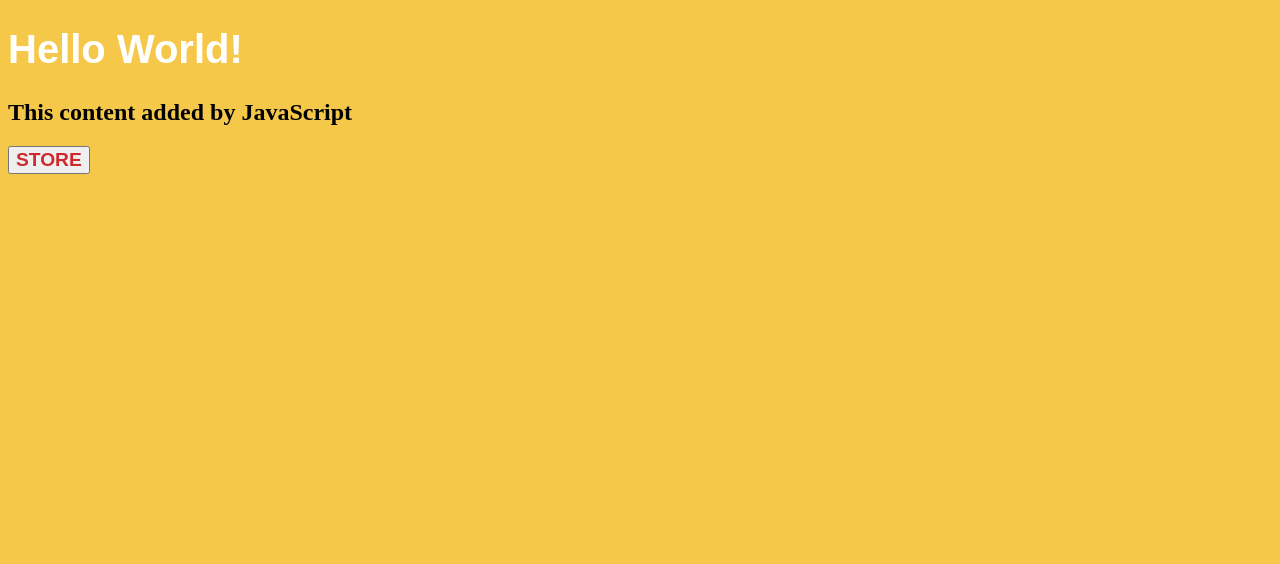
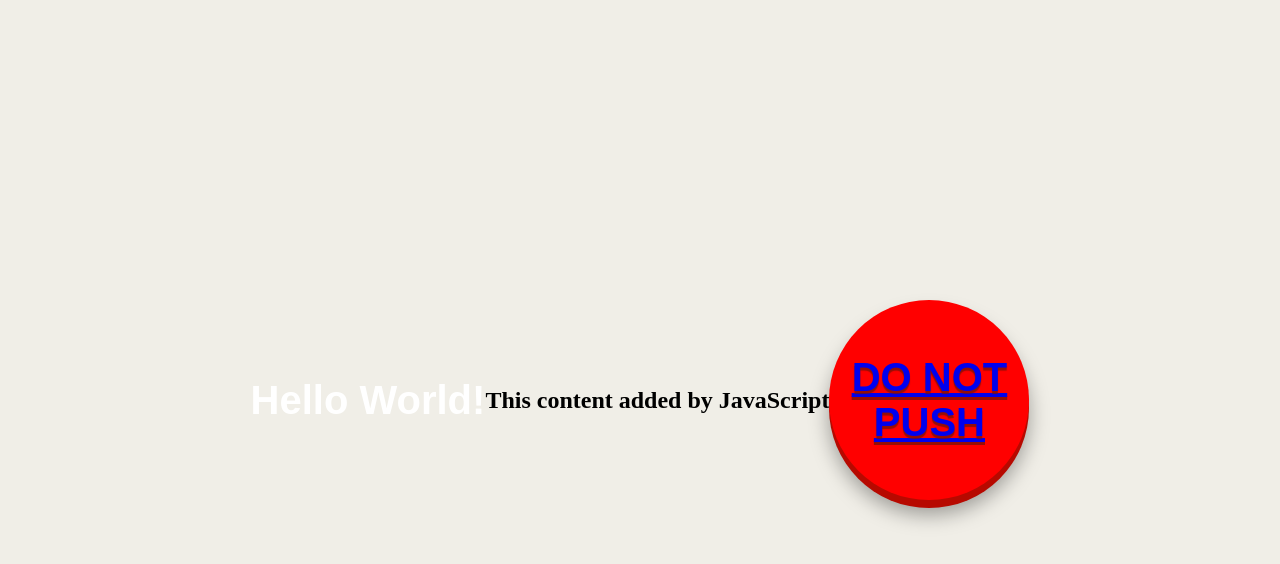
Before and after one commit to tbraeck/my-personal-website, a plain HTML site: page index.html in a window 1280 px wide. Drawn offline with Linux system fonts and the light colour scheme.

Commit message:
add script.js, style.css, index.html

```diff
--- a/index.html
+++ b/index.html
@@ -1,14 +1,16 @@
 <!DOCTYPE html>
 <html lang="en">
   <head>
+    <meta charset=""utf-8">
+    <meta http-equiv="X-UA-Compatible" content="IE=edge" />
+    <meta name="viewport" content="width=device-width, initial-scale=1.0" />
     <link rel="stylesheet" href="style.css" />
-    <title>My Personal Website</title>
+    <title>Tate Braeckel Professional Portfolio Site</title>
   </head>
   <body>
     <h1>Hello World!</h1>
+    <br><br>
     <script src="script.js"></script>
-
-    <button>STORE</button>
-
+    <button id="everybodydance"><a href="https://i.gifer.com/4r6h.gif" alt="Ice Cream"><span>DO NOT PUSH</span></button>
   </body>
 </html>
--- a/style.css
+++ b/style.css
@@ -1,17 +1,46 @@
 body {
-    background: rgb(246, 200, 74);
+    background: rgb(240, 238, 231);
 }
 
 h1 {
     font-family: Arial, Helvetica, sans-serif;
     font-size: 40px;
     color: white;
+    font-display: center;
 
 
 }
 
+
+
+html { height: 100%; }
+body { min-height: 100%; margin: 0; display: flex; justify-content: center; align-items: center; }
 button {
-    font-size: larger;
-    font-weight: bold;
-    color: rgb(206, 42, 45);
+  border-radius: 50%;
+  width: 200px;
+  height: 200px;
+  border: none;
+  color: white;
+  font-family: Avenir, Arial, sans-serif;
+  font-weight: 900;
+  font-size: 2.5rem;
+  background: red;
+  text-shadow: 0 3px 1px rgba(122,17,8,.8);
+  box-shadow: 0 8px 0 rgb(183,9,0),
+    0 15px 20px rgba(0,0,0,.35);
+  text-transform: uppercase;
+  transition: .4s all ease-in;
+  outline: none;
+  cursor: pointer;
+  text-align: center;
+  -webkit-user-select: none;
+  -webkit-tap-highlight-color: white(251, 249, 249, 0);
 }
+button span { position: relative; }
+/* fix for IE 11 (and IE8+, although the earlier versions are harder to address) stupidly moving the inner button text on click */
+.pressed {
+  padding-top: 3px;
+  transform: translateY(4px);
+  box-shadow: 0 4px 0 rgb(183,0,0),
+    0 8px 6px rgba(0,0,0,.45);
+}
```
Also changed, not shown: 1 other file.
